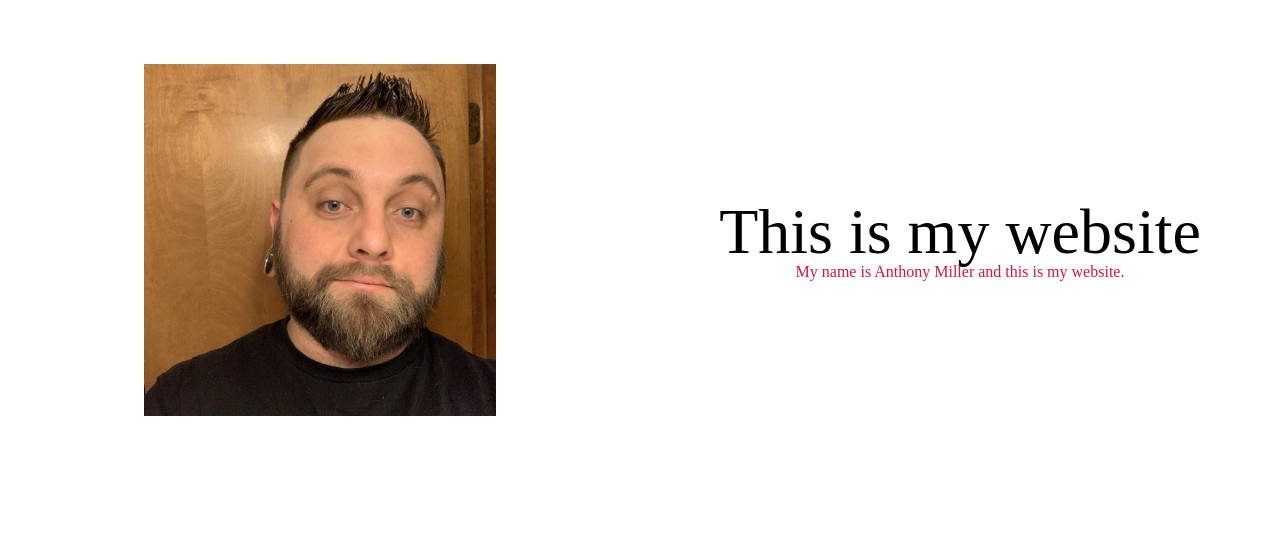
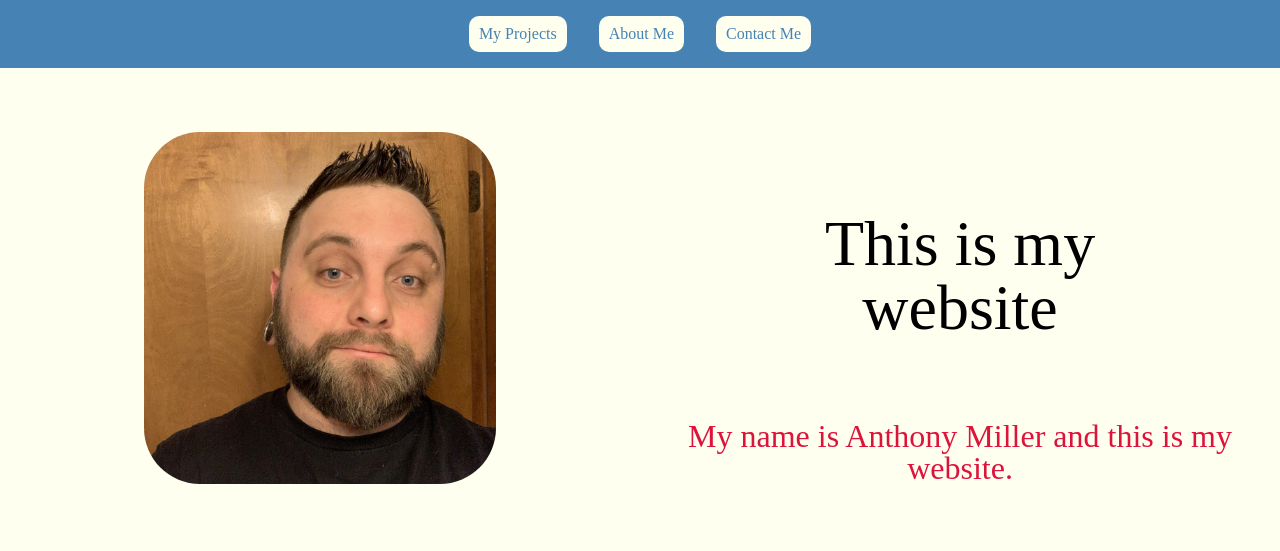
Before and after one commit to AnthonyMillerGit/mywebsite2, a plain HTML site: page index.html in a window 1280 px wide. Drawn offline with Linux system fonts and the light colour scheme.

Commit message:
added command bar

```diff
--- a/index.css
+++ b/index.css
@@ -52,6 +52,9 @@ table {
     font-size: 62.5%;
     max-width: 100%;
 }
+body{
+background: ivory;
+}
 .aboutMe{
     display: flex;
     flex-direction: row-reverse;
@@ -60,6 +63,7 @@ table {
     display:flex;
     width:50%;
     justify-content: center;
+    background:ivory;
 }
 .rightsec{
     display: flex;
@@ -67,15 +71,34 @@ table {
     flex-direction: column;
     justify-content: center;
     text-align: center;
+    background: ivory;
 }
 h1{
     font-size: 4rem;
+    padding:5rem;
 }
 .rightsec p{
     color: crimson;
+    font-size: 2rem;
 }
 .headshot{
     display:flex;
     width:75%;
     padding:4rem;
+    background: ivory;
+    border-radius: 25%;
 }
+
+header nav{
+    background: steelblue;
+    display:flex;
+    justify-content: center;
+}
+nav a{
+    margin:1rem;
+    padding:10px;
+    background: ivory;
+    border-radius: 10px;
+    color: steelblue;
+    text-decoration: none;
+}
--- a/index.html
+++ b/index.html
@@ -8,6 +8,13 @@
     <title>Document</title>
 </head>
 <body>
+    <header>
+        <nav>
+            <a href="" class="myProjects">My Projects</a>
+            <a href="" class="aboutMe">About Me</a>
+            <a href="" class="contactMe">Contact Me</a>
+        </nav>
+    </header>
     <section class = "aboutMe">
         <div class="rightsec">
             <h1>This is my website</h1>
```
